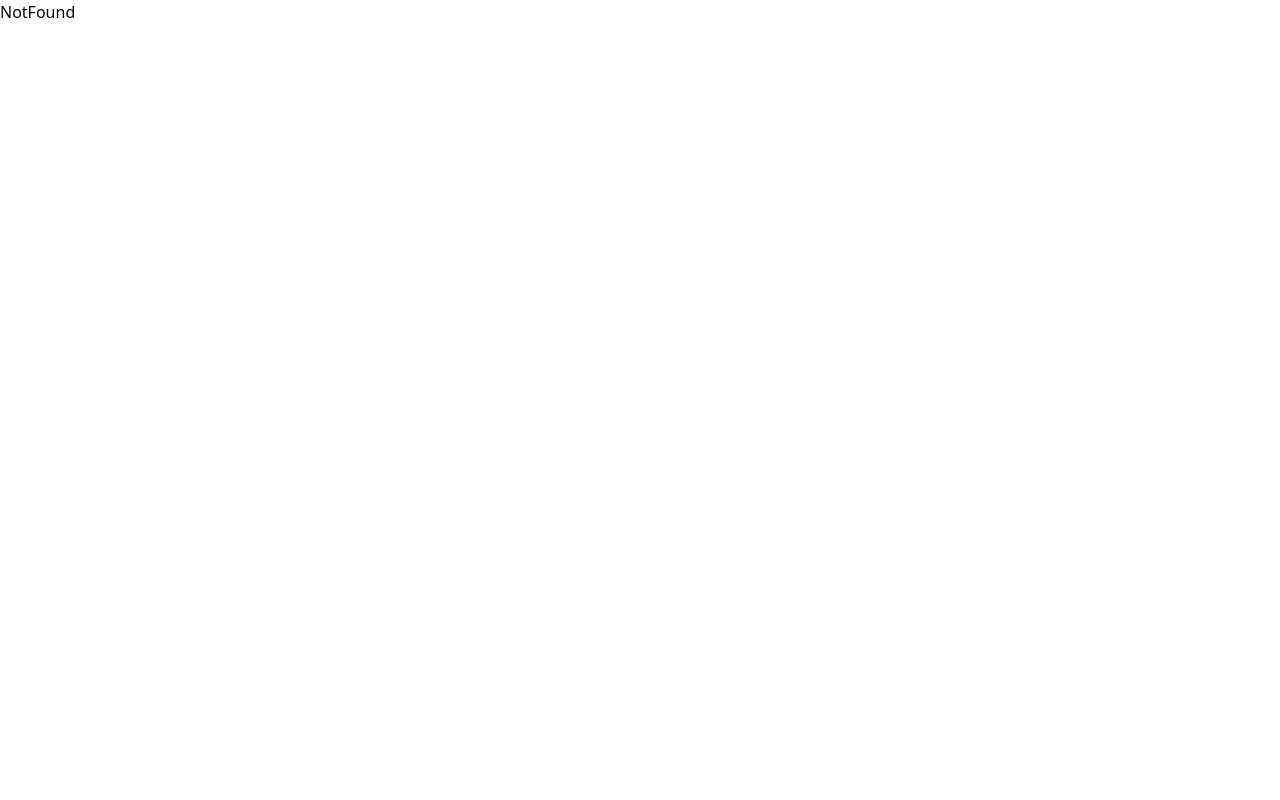
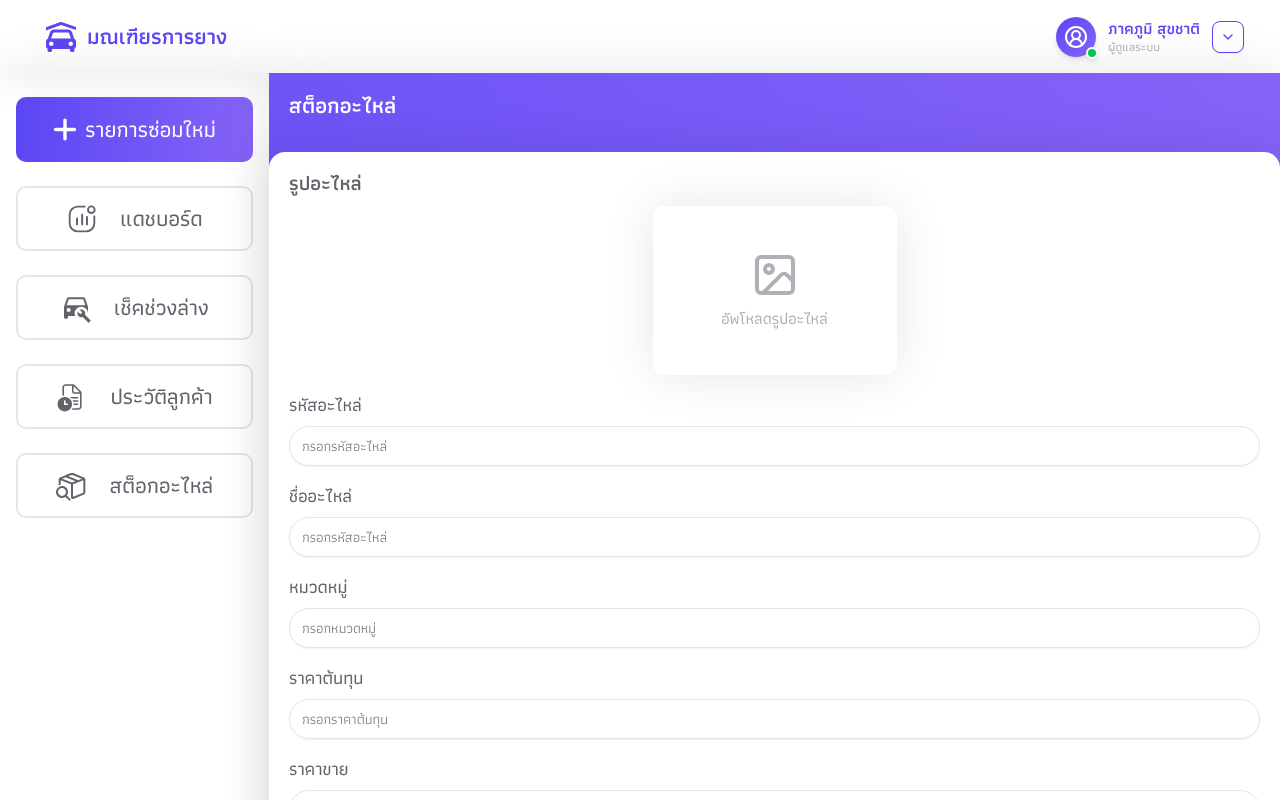
Before and after one commit to zPreFiXz/montean-karnyang, a React (Vite) app in the folder client/: page /stock/new in a window 1280 px wide. Shown: the top 800 px of the page. Built offline with nearby package versions, Linux system fonts and the light colour scheme.

Commit message:
Add NewStock page and update routes; Enhance InputField component with color prop and adjust styles in various pages.

```diff
--- a/client/src/components/ui/InputField.jsx
+++ b/client/src/components/ui/InputField.jsx
@@ -1,15 +1,23 @@
 import { Input } from "./input";
 
-const InputField = ({ label, placeholder }) => {
+const InputField = ({ label, placeholder, color }) => {
+  const getTextColor = () => {
+    if (color === "surface") return "text-surface";
+    if (color === "primary") return "text-primary";
+    if (color === "subtle-dark") return "text-subtle-dark";
+    return "text-normal";
+  };
+
   return (
     <div className="px-[20px] pt-[16px]">
-      <p className="font-medium text-[18px] text-surface mb-[8px]">
+      <p className={`font-medium text-[18px] ${getTextColor()} mb-[8px]`}>
         {label}
       </p>
       <Input
         type="text"
         placeholder={placeholder}
         className="w-full h-[40px] px-[12px] rounded-[20px] bg-surface"
+
       />
     </div>
   );
--- a/client/src/pages/CustomerHistory.jsx
+++ b/client/src/pages/CustomerHistory.jsx
@@ -4,7 +4,7 @@ import { Search } from "lucide-react";
 
 const CustomerHistory = () => {
   return (
-    <div className="w-full h-[500px] bg-primary shadow-primary">
+    <div className="w-full h-[500px] bg-gradient-primary shadow-primary">
       <p className="pt-[16px] pl-[20px] font-semibold text-[22px] text-surface">
         ประวัติลูกค้า
       </p>
--- /dev/null
+++ b/client/src/pages/NewStock.jsx
@@ -0,0 +1,35 @@
+import React from "react";
+import { ImageIcon } from "lucide-react";
+import InputField from "@/components/ui/InputField";
+
+const NewStock = () => {
+  return (
+    <div className="w-full min-h-[calc(100vh-30px)] bg-gradient-primary shadow-primary">
+      <p className="pt-[16px] pl-[20px] font-semibold text-[22px] text-surface">
+        สต็อกอะไหล่
+      </p>
+      <div className="w-full min-h-[calc(100vh-30px)] mt-[30px] rounded-tl-2xl rounded-tr-2xl bg-surface shadow-primary">
+        <p className="pt-[16px] px-[20px] font-semibold text-[20px] text-subtle-dark">
+          รูปอะไหล่
+        </p>
+        <div className="flex justify-center mt-[8px]">
+          <div className="flex flex-col items-center justify-center w-[244px] h-[169px] border-2 border-dashed border-white rounded-[10px] bg-surface shadow-primary cursor-pointer hover:bg-gray-50 transition-colors">
+            <ImageIcon className="w-[48px] h-[48px] text-subtle-light mb-[8px]" />
+            <p className="font-medium text-[16px] text-subtle-light">
+              อัพโหลดรูปอะไหล่
+            </p>
+          </div>
+        </div>
+        <InputField label="รหัสอะไหล่" placeholder="กรอกรหัสอะไหล่" color="subtle-dark"/>
+        <InputField label="ชื่ออะไหล่" placeholder="กรอกรหัสอะไหล่" color="subtle-dark"/>
+        <InputField label="หมวดหมู่" placeholder="กรอกหมวดหมู่" color="subtle-dark"/>
+        <InputField label="ราคาต้นทุน" placeholder="กรอกราคาต้นทุน" color="subtle-dark"/>
+        <InputField label="ราคาขาย" placeholder="กรอกราคาขาย" color="subtle-dark"/>
+        <InputField label="จำนวน" placeholder="กรอกจำนวน" color="subtle-dark"/>
+        <InputField label="แจ้งเตือน" placeholder="กรอกแจ้งเตือน" color="subtle-dark"/>
+      </div>
+    </div>
+  );
+};
+
+export default NewStock;
--- a/client/src/pages/PartStock.jsx
+++ b/client/src/pages/PartStock.jsx
@@ -1,8 +1,9 @@
 import { Search } from "lucide-react";
+import { Link } from "react-router";
 
 const PartStock = () => {
   return (
-    <div className="w-full h-[500px] bg-primary shadow-primary">
+    <div className="w-full h-[500px] bg-gradient-primary shadow-primary">
       <p className="pt-[16px] pl-[20px] font-semibold text-[22px] text-surface">
         สต็อกอะไหล่
       </p>
@@ -24,9 +25,12 @@ const PartStock = () => {
             {/* หัวข้อ */}
             <div className="flex justify-between items-center">
               <p className="font-semibold text-[22px]">รายการอะไหล่</p>
-              <p className="font-medium text-[18px] text-primary cursor-pointer">
+              <Link
+                to="/stock/new"
+                className="font-medium text-[18px] text-primary cursor-pointer hover:text-primary/80 transition-colors"
+              >
                 เพิ่มรายการ
-              </p>
+              </Link>
             </div>
             {/* กล่องอะไหล่ */}
             <div className="flex items-center gap-[16px] mt-[16px]">
--- a/client/src/pages/RepairCreate.jsx
+++ b/client/src/pages/RepairCreate.jsx
@@ -1,16 +1,15 @@
-import { Input } from "@/components/ui/input";
 import InputField from "@/components/ui/InputField";
 
 const RepairCreate = () => {
   return (
     <div className="w-full h-[500px] bg-gradient-primary shadow-primary">
-      <p className="pt-[16px] pl-[20px] font-semibold text-[20px] text-surface">
+      <p className="pt-[16px] pl-[20px] font-semibold text-[22px] text-surface">
         รายการซ่อมใหม่
       </p>
-      <InputField label="ชื่อลูกค้า" placeholder="กรอกชื่อลูกค้า" />
-      <InputField label="ยี่ห้อรถ" placeholder="กรอกยี่ห้อรถ" />
-      <InputField label="รุ่นรถ" placeholder="กรอกรุ่นรถ" />
-      <InputField label="ทะเบียนรถ" placeholder="กรอกทะเบียนรถ" />
+      <InputField label="ชื่อลูกค้า" placeholder="กรอกชื่อลูกค้า" color="surface"/>
+      <InputField label="ยี่ห้อรถ" placeholder="กรอกยี่ห้อรถ" color="surface"/>
+      <InputField label="รุ่นรถ" placeholder="กรอกรุ่นรถ" color="surface"/>
+      <InputField label="ทะเบียนรถ" placeholder="กรอกทะเบียนรถ" color="surface"/>
       <div className="w-full min-h-[calc(100vh-440px)] mt-[30px] rounded-tl-2xl rounded-tr-2xl bg-surface shadow-primary">
         <div className="flex justify-between items-center px-[20px] pt-[20px]">
           <p className="font-semibold text-[22px]">รายการซ่อม</p>
--- a/client/src/pages/SalesReport.jsx
+++ b/client/src/pages/SalesReport.jsx
@@ -70,7 +70,7 @@ const SalesReport = () => {
           </Link>
         </div>
         <div className="flex items-center justify-center">
-          <p className="pt-[16px] font-semibold text-[18px] text-surface">
+          <p className="pt-[16px] font-semibold text-[20px] text-surface">
             1 มีนาคม 2568
           </p>
         </div>
--- a/client/src/pages/SuspensionCheck.jsx
+++ b/client/src/pages/SuspensionCheck.jsx
@@ -3,14 +3,14 @@ import InputField from "@/components/ui/InputField";
 
 const SuspensionCheck = () => {
   return (
-    <div className="w-full h-[500px] bg-gradient-primary shadow-primary">
+    <div className="w-full min-h-[calc(100vh-30px)] bg-gradient-primary shadow-primary">
       <p className="pt-[16px] pl-[20px] font-semibold text-[22px] text-surface">
         เช็คช่วงล่าง
       </p>
-      <InputField label="ชื่อลูกค้า" placeholder="กรอกชื่อลูกค้า" />
-      <InputField label="ยี่ห้อรถ" placeholder="กรอกยี่ห้อรถ" />
-      <InputField label="รุ่นรถ" placeholder="กรอกรุ่นรถ" />
-      <InputField label="ทะเบียนรถ" placeholder="กรอกทะเบียนรถ" />
+      <InputField label="ชื่อลูกค้า" placeholder="กรอกชื่อลูกค้า" color="surface"/>
+      <InputField label="ยี่ห้อรถ" placeholder="กรอกยี่ห้อรถ" color="surface" />
+      <InputField label="รุ่นรถ" placeholder="กรอกรุ่นรถ" color="surface"/>
+      <InputField label="ทะเบียนรถ" placeholder="กรอกทะเบียนรถ" color="surface" />
       <div className="w-full min-h-[calc(100vh-30px)] mt-[30px] rounded-tl-2xl rounded-tr-2xl bg-surface shadow-primary">
         <div className="px-[20px] pt-[20px]">
           <p className="font-semibold text-[22px] text-normal">รายการซ่อม</p>
--- a/client/src/routes/AppRoutes.jsx
+++ b/client/src/routes/AppRoutes.jsx
@@ -8,6 +8,7 @@ import CustomerHistory from "@/pages/CustomerHistory";
 import PartStock from "@/pages/PartStock";
 import SuspensionCheck from "@/pages/SuspensionCheck";
 import SalesReport from "@/pages/SalesReport";
+import NewStock from "@/pages/NewStock";
 
 const AppRoutes = () => {
   return (
@@ -26,6 +27,7 @@ const AppRoutes = () => {
           <Route path="/sales/weekly" element={<SalesReport />} />
           <Route path="/sales/monthly" element={<SalesReport />} />
           <Route path="/sales/yearly" element={<SalesReport />} />
+          <Route path="/stock/new" element={<NewStock />} />
         </Route>
 
         {/* Private */}
```
